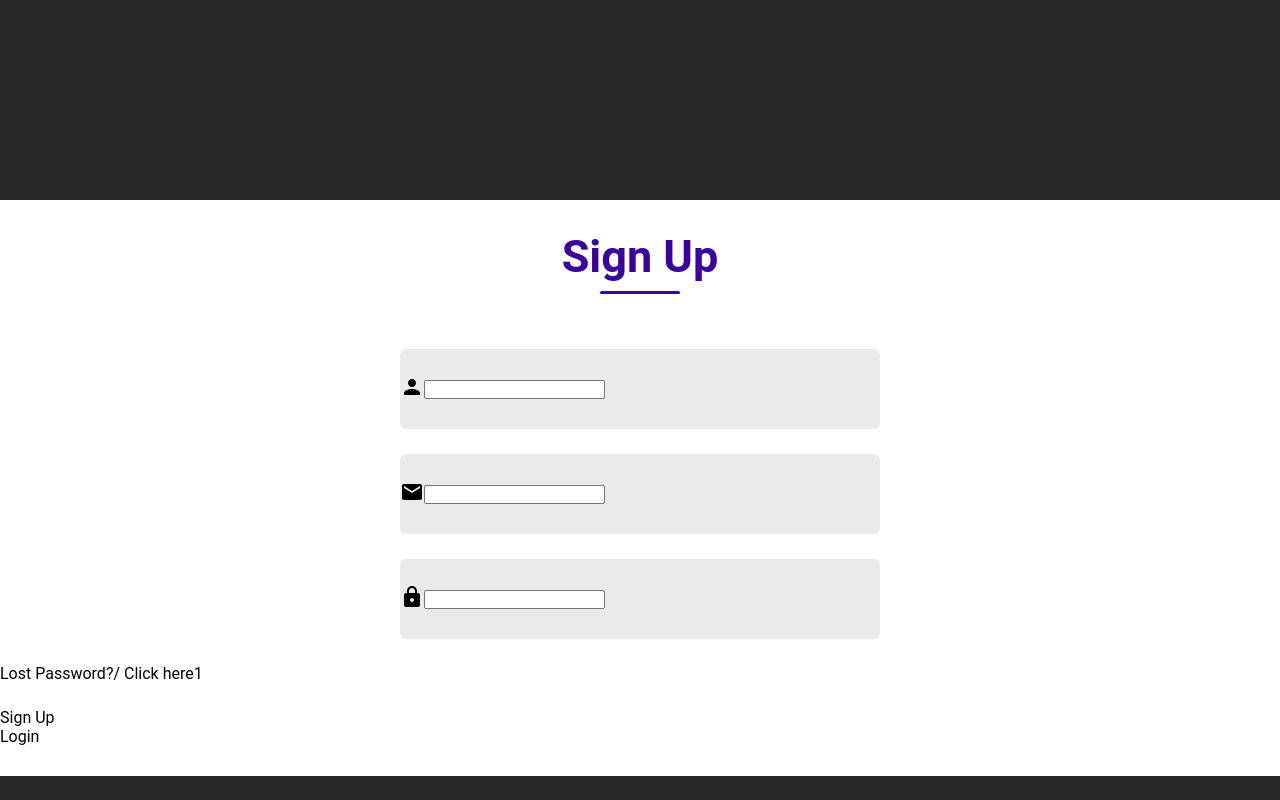
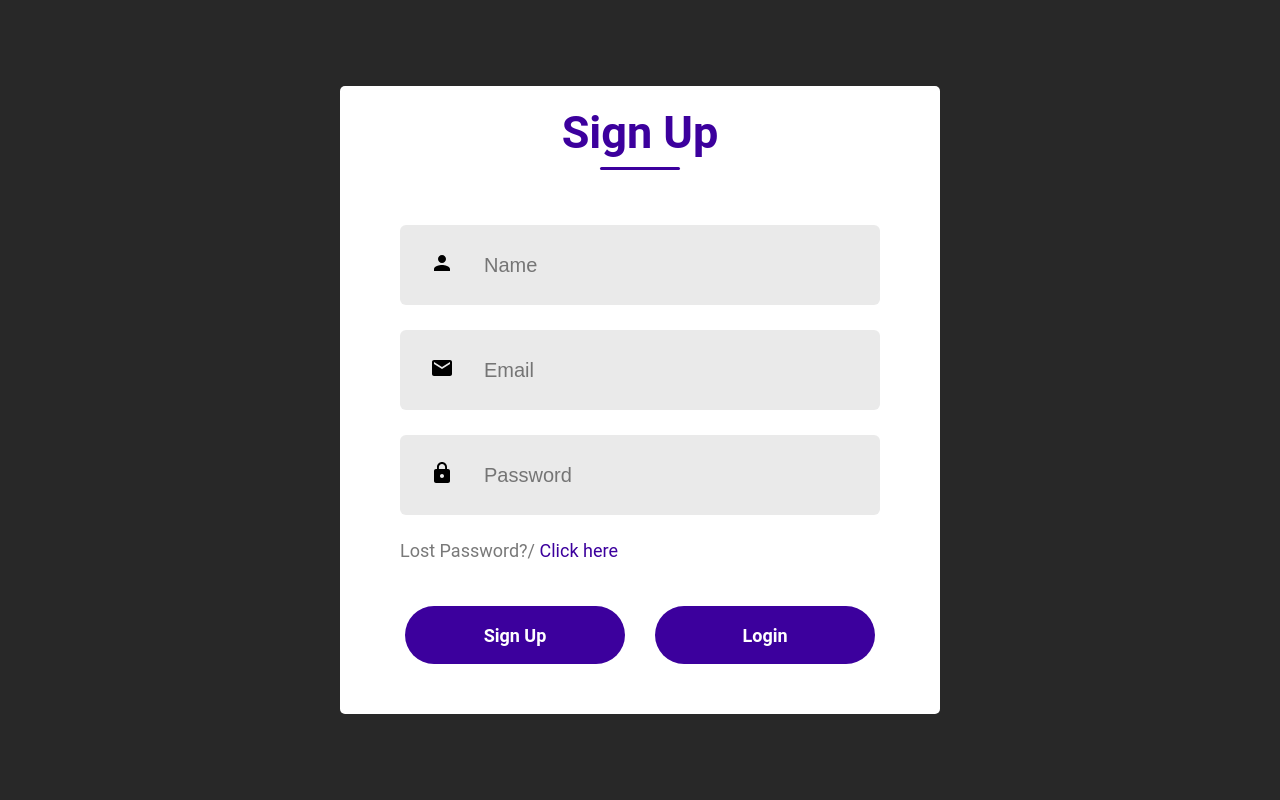
Before and after one commit to jullyanabrasileiro/signin-signup, a React (Create React App) app: page / in a window 1280 px wide. Built offline with nearby package versions, Linux system fonts and the light colour scheme.

Commit message:
css features

```diff
--- a/src/components/SignInSignUp/SignInSignUp.css
+++ b/src/components/SignInSignUp/SignInSignUp.css
@@ -5,12 +5,13 @@
 }
 
 .container {
+    width: 600px;
     display: flex;
     flex-direction: column;
     margin: auto;
-    margin-top: 200px;
     background: #fff;
     padding-bottom: 30px;
+    border-radius: 5px;
 }
 
 .header {
@@ -19,7 +20,7 @@
     align-items: center;
     gap: 8px;
     width: 100%;
-    margin-top: 30px;
+    margin-top: 20px;
 }
 
 .header-title {
@@ -51,3 +52,48 @@
     background: #eaeaea;
     border-radius: 6px;
 }
+
+.icon {
+    margin: 0px 30px;
+}
+
+.input input {
+    height: 50px;
+    width: 400px;
+    background: transparent;
+    border: none;
+    outline: none;
+    color:#797979;
+    font-size: 20px;
+}
+
+.forgot-password {
+    padding-left: 60px;
+    color: #797979;
+    font-size: 18px;
+}
+
+.forgot-password span {
+    color: #3c009d;
+    cursor: pointer;
+}
+
+.submit-container {
+    display: flex;
+    gap: 30px;
+    margin: 20px auto;
+}
+
+.submit {
+    display: flex;
+    justify-content: center;
+    align-items: center;
+    width: 220px;
+    height: 58px;
+    color: #fff;
+    background: #3c009d;
+    border-radius: 50px;
+    font-size: 18px;
+    font-weight: 700;
+    cursor: pointer;
+}
--- a/src/components/SignInSignUp/SignInSignUp.jsx
+++ b/src/components/SignInSignUp/SignInSignUp.jsx
@@ -16,22 +16,22 @@ export const SignInSignUp = () => {
 
         <div className="inputs">
             <div className="input">
-                <div className="user-icon"><Person /></div>
-                <input type="text" />
+                <div className="user-icon icon"><Person /></div>
+                <input type="text" placeholder='Name'/>
             </div>
 
             <div className="input">
-                <div className="email-icon"><Email /></div>
-                <input type="email" />
+                <div className="email-icon icon"><Email /></div>
+                <input type="email" placeholder='Email'/>
             </div>
 
             <div className="input">
-                <div className="password-icon"><Lock /></div>
-                <input type="password" />
+                <div className="password-icon icon"><Lock /></div>
+                <input type="password" placeholder='Password'/>
             </div>
 
             <div className="forgot-password">
-                <p>Lost Password?/ <span>Click here1</span></p>
+                <p>Lost Password?/ <span>Click here</span></p>
             </div>
 
             <div className="submit-container">
--- a/src/index.css
+++ b/src/index.css
@@ -1,4 +1,4 @@
-body {
+body, html {
   margin: 0;
   font-family: 'Roboto', 'Oxygen',
     'Ubuntu', 'Helvetica Neue',
@@ -6,6 +6,11 @@ body {
   -webkit-font-smoothing: antialiased;
   -moz-osx-font-smoothing: grayscale;
   background-color: rgb(40, 40, 40);
+  width: 100%;
+  height: 100%;
+  display: flex;
+  justify-content: center;
+  align-items: center;
 }
 
 code {
```
